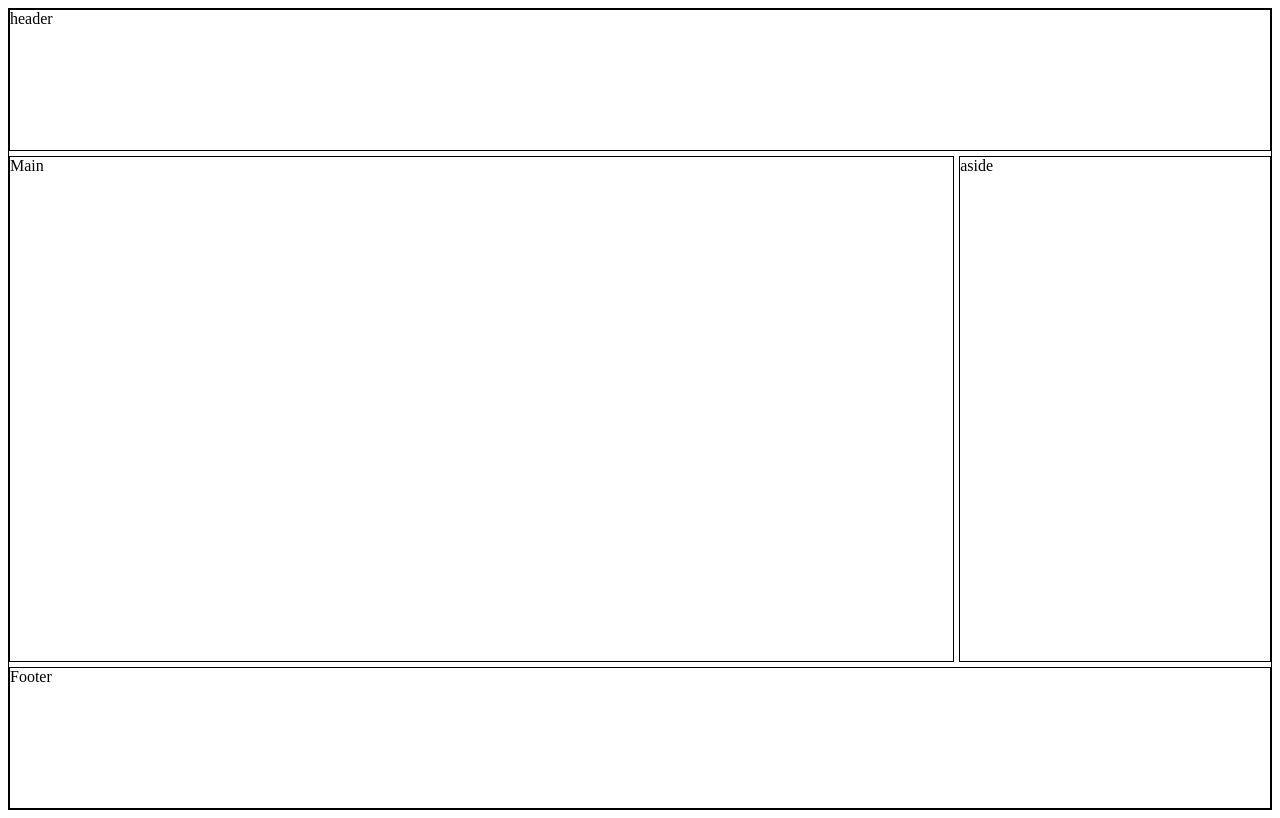
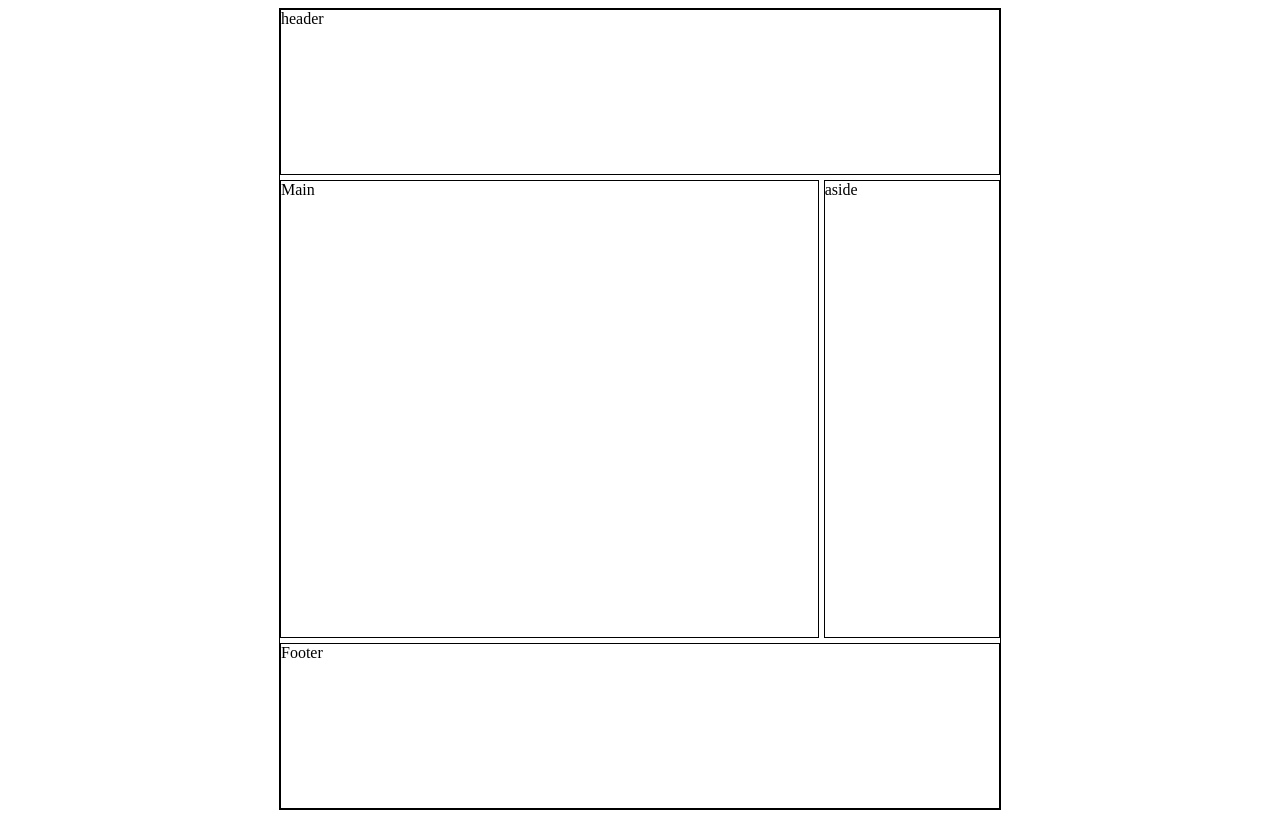
Before and after one commit to Alejandrosilvadeandrade/Projetos-de-treino-website, a plain HTML site: page projeto-1-perfil-pessoal/index.html in a window 1280 px wide. Drawn offline with Linux system fonts and the light colour scheme.

Commit message:
Consegui com falha

```diff
--- a/projeto-1-perfil-pessoal/style.css
+++ b/projeto-1-perfil-pessoal/style.css
@@ -3,31 +3,31 @@
     border: 1px solid black;
     gap: 5px;
     grid-template-columns: 1fr 1fr 1fr 1fr ;
+    width: 720px;
     height: 100vh;
-    grid-template-areas:
-    'header header header header'
-    'main main main aside'
-    'main main main aside'
-    'main main main aside'
-    'main main main aside'
-    'footer footer footer footer'
-    ;
+    justify-content: end;
+    margin: auto;
 
 }
 
 header {
-    grid-area: header;
+    grid-column: 1/5;
+    grid-row: auto/auto;
     border: 1px solid black;
 }
 main {
-    grid-area: main;
+    grid-column: 1/4;
+    grid-row: 2/5;
     border: 1px solid black;
 }
 aside {
-    grid-area: aside;
+    grid-column: 4/5;
+    grid-row: 2/5;
     border: 1px solid black;
 }
 footer {
+    grid-column: 1/5;
+    grid-row: auto/auto;
     border: 1px solid black;
-    grid-area: footer;
+
 }
```
